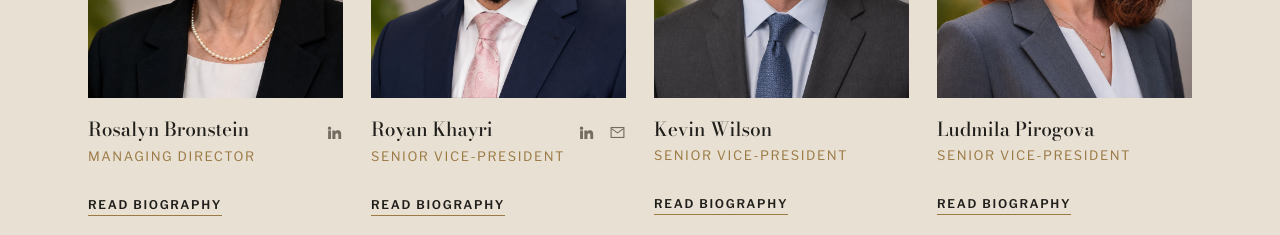
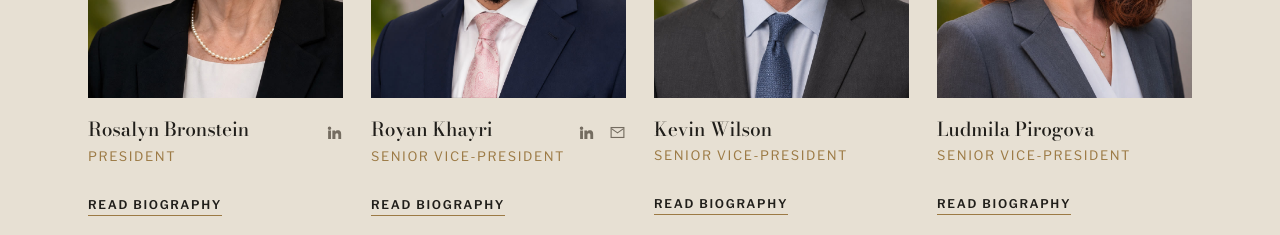
Before and after one commit to Gianluca-an/rbcapitalventures, a React (Vite) app: page /about in a window 1280 px wide. Shown: the part 2885-3120 px from the top of the page. Built offline with nearby package versions, Linux system fonts and the light colour scheme.

Commit message:
Update Rosalyn Bronstein: title President; bio notes MD and President
Co-Authored-By: Claude Opus 4.8 <noreply@anthropic.com>
Claude-Session: https://claude.ai/code/session_017apjxif2coFszfcvwpvNNB

```diff
--- a/src/data/content.ts
+++ b/src/data/content.ts
@@ -116,8 +116,8 @@ export const leadership = {
   people: [
     {
       name: "Rosalyn Bronstein",
-      title: "Managing Director",
-      bio: "Rosalyn Bronstein is Managing Director of RB Capital Ventures and leads the firm's investment strategy and activities across private markets. She brings more than three decades of investment, management consulting and international business experience, with particular expertise across energy, infrastructure, environmental markets and cross-border investment.",
+      title: "President",
+      bio: "Rosalyn Bronstein is the Managing Director and President of RB Capital Ventures and leads the firm's investment strategy and activities across private markets. She brings more than three decades of investment, management consulting and international business experience, with particular expertise across energy, infrastructure, environmental markets and cross-border investment.",
       linkedin: "https://www.linkedin.com/in/rosalyn-bronstein/",
       email: "",
       photo: "/images/leadership/rosalyn-bronstein.jpg",
```
